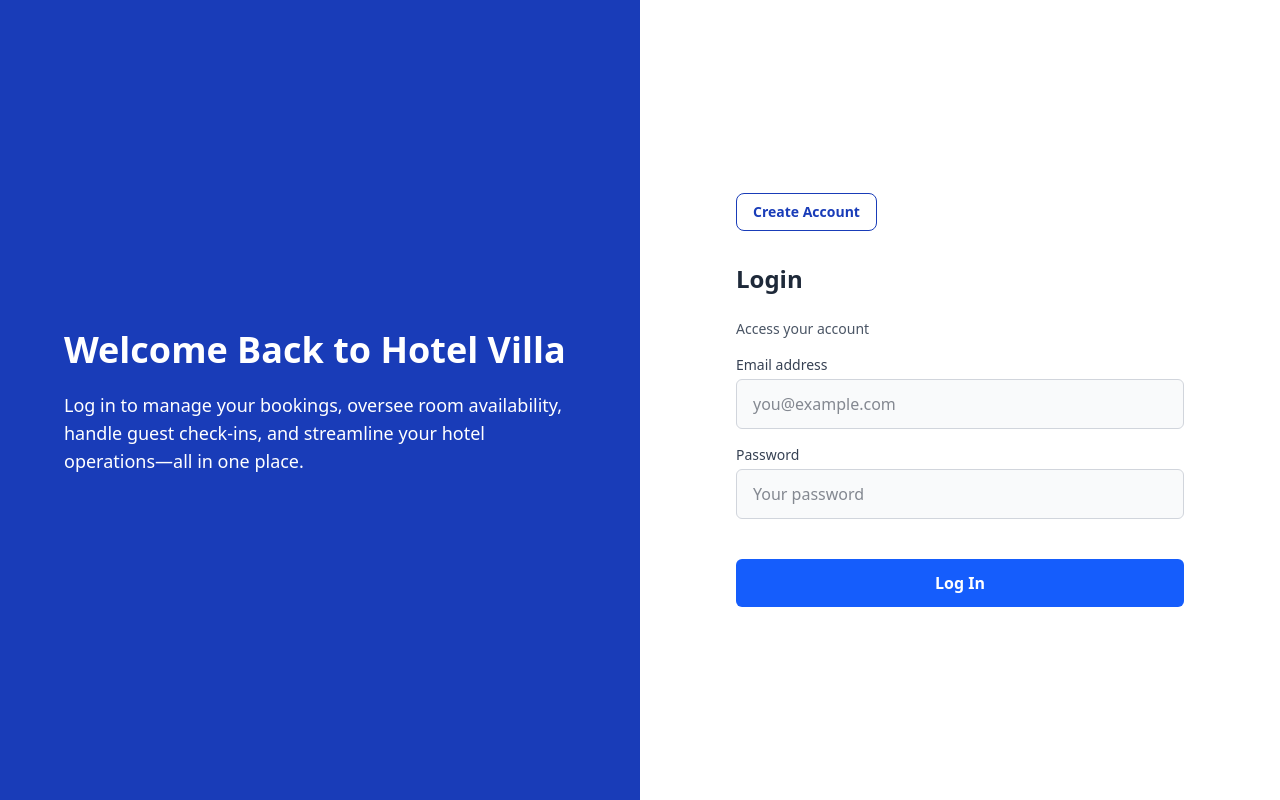
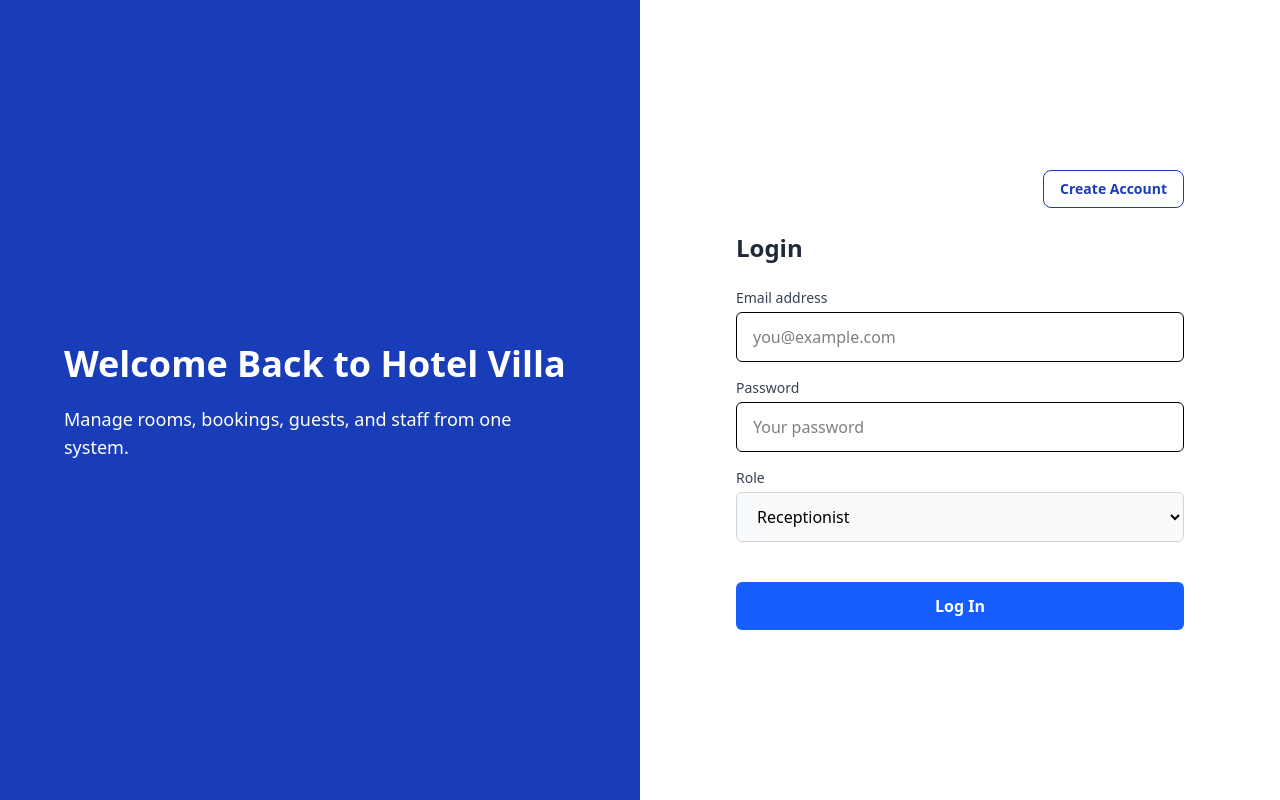
Before and after one commit to DonShanilka/hotel_management_system, a React (Vite) app: page / in a window 1280 px wide. Built offline with nearby package versions, Linux system fonts and the light colour scheme.

Commit message:
update auth and login page

```diff
--- a/src/components/loginPage/LoginPage.tsx
+++ b/src/components/loginPage/LoginPage.tsx
@@ -1,7 +1,7 @@
-import { useState } from 'react';
-import { useNavigate } from 'react-router-dom';
-import { useDispatch } from 'react-redux';
-import { loginAuth } from '../../reducer/UserSlice';
+import { useState } from "react";
+import { useNavigate } from "react-router-dom";
+import { useDispatch } from "react-redux";
+import { loginAuth } from "../../reducer/UserSlice";
 
 function LoginPage() {
   const navigate = useNavigate();
@@ -9,84 +9,137 @@ function LoginPage() {
 
   const [formdata, setFormData] = useState({
     userEmail: "",
-        password: ""
+    password: "",
+    rolle: "RECEPTIONIST",
   });
 
-    const handleChange = (e) => {
+  const handleChange = (e: React.ChangeEvent<HTMLInputElement>) => {
     setFormData({
       ...formdata,
-            [e.target.name]: e.target.value
+      [e.target.name]: e.target.value,
     });
   };
 
-    const handleSubmit = async (event) => {
-        event.preventDefault();
+  const handleSubmit = async (e: React.FormEvent) => {
+    e.preventDefault();
+
     try {
       const result = await dispatch(loginAuth(formdata)).unwrap();
-            localStorage.setItem("token", result.accessToken);
-            window.location.reload();
-            navigate('/');
+
+      const { accessToken, rolle } = result;
+
+      console.log("Access Token:", accessToken);
+      console.log("Role:", rolle);
+
+      // ✅ Save token & role
+      localStorage.setItem("token", accessToken);
+      localStorage.setItem("rolle", rolle);
+
+      // ✅ Role-based navigation
+      if (rolle === "HOUSEKEEPING") {
+        navigate("/admin/dashboard");
+      } else if (rolle === "MANAGER") {
+        navigate("/manager/dashboard");
+      } else if (rolle === "RECEPTIONIST") {
+        navigate("/reception/dashboard");
+      } else {
+        navigate("/");
+      }
+
     } catch (err) {
-            console.error(err);
+      console.error("Login failed:", err);
+      alert("Invalid email or password");
     }
   };
 
   return (
     <div className="flex flex-col md:flex-row min-h-screen bg-gray-100">
-            {/* Left Side - Marketing Section */}
+
+      {/* LEFT SIDE */}
       <div className="flex-1 bg-blue-800 text-white p-10 flex items-center justify-center">
         <div className="max-w-lg space-y-4">
           <h1 className="text-4xl font-bold leading-snug">
             Welcome Back to Hotel Villa
           </h1>
           <p className="text-lg">
-                    Log in to manage your bookings, oversee room availability, handle guest check-ins, and streamline your hotel operations—all in one place.
+            Manage rooms, bookings, guests, and staff from one system.
           </p>
         </div>
       </div>
 
-            {/* Right Side - Login Form */}
+      {/* RIGHT SIDE */}
       <div className="flex-1 bg-white p-10 flex items-center justify-center">
         <div className="w-full max-w-md">
-                    <div className="flex justify-between items-center mb-8">
-                        <a href="/register" className="px-4 py-2 text-sm font-semibold text-blue-800 border border-blue-800 rounded-lg hover:bg-blue-800 hover:text-white transition duration-300">
+
+          <div className="flex justify-end mb-6">
+            <a
+              href="/register"
+              className="px-4 py-2 text-sm font-semibold text-blue-800 border border-blue-800 rounded-lg hover:bg-blue-800 hover:text-white transition"
+            >
               Create Account
             </a>
           </div>
+
           <h2 className="text-2xl font-bold text-gray-800 mb-6">Login</h2>
-                    <p className="text-sm text-gray-600 mb-4">Access your account</p>
 
           <form className="space-y-4" onSubmit={handleSubmit}>
+
             <div>
-                            <label className="block text-sm font-medium text-gray-700">Email address</label>
+              <label className="block text-sm font-medium text-gray-700">
+                Email address
+              </label>
               <input
                 type="email"
                 name="userEmail"
-                                className="w-full px-4 py-3 mt-1 text-gray-900 bg-gray-50 border border-gray-300 rounded-md focus:outline-none focus:ring-2 focus:ring-blue-400"
+                className="w-full px-4 py-3 mt-1 border rounded-md"
                 placeholder="you@example.com"
                 required
                 value={formdata.userEmail}
                 onChange={handleChange}
               />
             </div>
+
             <div>
-                            <label className="block text-sm font-medium text-gray-700">Password</label>
+              <label className="block text-sm font-medium text-gray-700">
+                Password
+              </label>
               <input
                 type="password"
                 name="password"
-                                className="w-full px-4 py-3 mt-1 text-gray-900 bg-gray-50 border border-gray-300 rounded-md focus:outline-none focus:ring-2 focus:ring-blue-400"
+                className="w-full px-4 py-3 mt-1 border rounded-md"
                 placeholder="Your password"
                 required
                 value={formdata.password}
                 onChange={handleChange}
               />
             </div>
+
+            {/* ROLE */}
+            <div>
+              <label className="block text-sm font-medium text-gray-700">
+                Role
+              </label>
+              <select
+                className="w-full px-4 py-3 mt-1 bg-gray-50 border border-gray-300 rounded-md focus:outline-none focus:ring-2 focus:ring-blue-400"
+                value={formdata.rolle}
+                onChange={(e) =>
+                  setFormData({ ...formdata, rolle: e.target.value })
+                }
+              >
+                <option value="ADMIN">Admin</option>
+                <option value="MANAGER">Manager</option>
+                <option value="RECEPTIONIST">Receptionist</option>
+                <option value="HOUSEKEEPING">House Keeping</option>
+              </select>
+            </div>
+
             <button
               type="submit"
-                            className="w-full py-3 mt-6 font-semibold text-white bg-blue-600 rounded-md hover:bg-blue-700 transition duration-300"
+              className="w-full py-3 mt-6 font-semibold text-white bg-blue-600 rounded-md hover:bg-blue-700"
             >
               Log In
             </button>
+
           </form>
         </div>
       </div>
--- a/src/components/registerPage/RegisterPage.tsx
+++ b/src/components/registerPage/RegisterPage.tsx
@@ -1,86 +1,153 @@
-import { useState} from 'react';
-import { useDispatch } from 'react-redux';
-import{saveUser} from '../../reducer/UserSlice'
+import { useState } from "react";
+import { useDispatch } from "react-redux";
+import { saveUser } from "../../reducer/UserSlice";
 import { useNavigate } from "react-router-dom";
 
 const RegisterPage = () => {
   const navigate = useNavigate();
-
   const dispatch = useDispatch();
 
   const [userdata, setUserData] = useState({
-        userEmail: '',
-        password: '',
-        confirmPassword: '',
+    userEmail: "",
+    password: "",
+    confirmPassword: "",
+    rolle: "RECEPTIONIST", // default role
   });
 
-    const handleSubmit = async (event : any) => {
+  const handleSubmit = async (event: React.FormEvent) => {
     event.preventDefault();
-        if(!userdata.userEmail && !userdata.password && !userdata.confirmPassword){
-            alert("Fill all fields")
+
+    if (
+      !userdata.userEmail ||
+      !userdata.password ||
+      !userdata.confirmPassword ||
+      !userdata.rolle
+    ) {
+      alert("Please fill all fields");
+      return;
     }
-        if(userdata.password !== userdata.confirmPassword){
-            alert("Passowrd didn't match")
+
+    if (userdata.password !== userdata.confirmPassword) {
+      alert("Passwords do not match");
+      return;
     }
-        else{
-            dispatch(saveUser(userdata));
+
+    // remove confirmPassword before sending
+    const payload = {
+      userEmail: userdata.userEmail,
+      password: userdata.password,
+      rolle: userdata.rolle,
+    };
+
+    dispatch(saveUser(payload));
     alert("Registration successful");
     navigate("/login");
-        }
   };
 
   return (
     <div className="flex flex-col md:flex-row min-h-screen bg-gray-100">
+      {/* LEFT SIDE */}
       <div className="flex-1 bg-blue-800 text-white p-10 flex items-center justify-center">
         <div className="max-w-lg space-y-4">
           <h1 className="text-4xl font-bold leading-snug">
             You manage the Guests. We manage the Rest.
           </h1>
           <p className="text-lg">
-                    Simplify hotel operations, streamline reservations, manage staff and rooms, and deliver unforgettable guest experiences—all from one powerful platform with HotelEase.
+            Simplify hotel operations, streamline reservations, manage staff and
+            rooms, and deliver unforgettable guest experiences—all from one
+            powerful platform with HotelEase.
           </p>
         </div>
       </div>
 
+      {/* RIGHT SIDE */}
       <div className="flex-1 bg-white p-10 flex items-center justify-center">
         <div className="w-full max-w-md">
           <div className="flex justify-between items-center mb-8">
-                        <a href="/login" className="px-4 py-2 text-sm font-semibold text-blue-800 border border-blue-800 rounded-lg hover:bg-blue-800 hover:text-white transition duration-300">Sign In</a>
+            <a
+              href="/login"
+              className="px-4 py-2 text-sm font-semibold text-blue-800 border border-blue-800 rounded-lg hover:bg-blue-800 hover:text-white transition duration-300"
+            >
+              Sign In
+            </a>
           </div>
-                    <h2 className="text-2xl font-bold text-gray-800 mb-6">Registration</h2>
+
+          <h2 className="text-2xl font-bold text-gray-800 mb-6">
+            Registration
+          </h2>
 
           <form className="space-y-4" onSubmit={handleSubmit}>
+            {/* EMAIL */}
             <div>
-                            <label className="block text-sm font-medium text-gray-700">Email address</label>
+              <label className="block text-sm font-medium text-gray-700">
+                Email address
+              </label>
               <input
                 type="email"
                 className="w-full px-4 py-3 mt-1 text-gray-900 bg-gray-50 border border-gray-300 rounded-md focus:outline-none focus:ring-2 focus:ring-blue-400"
                 placeholder="you@example.com"
                 required
-                                onChange={(val) => setUserData({ ...userdata, userEmail: val.target.value })}
+                onChange={(e) =>
+                  setUserData({ ...userdata, userEmail: e.target.value })
+                }
               />
             </div>
+
+            {/* PASSWORD */}
             <div>
-                            <label className="block text-sm font-medium text-gray-700">Password</label>
+              <label className="block text-sm font-medium text-gray-700">
+                Password
+              </label>
               <input
                 type="password"
                 className="w-full px-4 py-3 mt-1 text-gray-900 bg-gray-50 border border-gray-300 rounded-md focus:outline-none focus:ring-2 focus:ring-blue-400"
                 placeholder="Enter 8 characters or more"
                 required
-                                onChange={(val) => setUserData({ ...userdata, password: val.target.value })}
+                onChange={(e) =>
+                  setUserData({ ...userdata, password: e.target.value })
+                }
               />
             </div>
+
+            {/* CONFIRM PASSWORD */}
             <div>
-                            <label className="block text-sm font-medium text-gray-700">Repeat password</label>
+              <label className="block text-sm font-medium text-gray-700">
+                Repeat password
+              </label>
               <input
                 type="password"
                 className="w-full px-4 py-3 mt-1 text-gray-900 bg-gray-50 border border-gray-300 rounded-md focus:outline-none focus:ring-2 focus:ring-blue-400"
                 placeholder="Confirm your password"
                 required
-                                onChange={(val) => setUserData({ ...userdata, confirmPassword: val.target.value })}
+                onChange={(e) =>
+                  setUserData({
+                    ...userdata,
+                    confirmPassword: e.target.value,
+                  })
+                }
               />
             </div>
 
+            {/* ROLE */}
+            <div>
+              <label className="block text-sm font-medium text-gray-700">
+                Role
+              </label>
+              <select
+                className="w-full px-4 py-3 mt-1 bg-gray-50 border border-gray-300 rounded-md focus:outline-none focus:ring-2 focus:ring-blue-400"
+                value={userdata.rolle}
+                onChange={(e) =>
+                  setUserData({ ...userdata, rolle: e.target.value })
+                }
+              >
+                <option value="ADMIN">Admin</option>
+                <option value="MANAGER">Manager</option>
+                <option value="RECEPTIONIST">Receptionist</option>
+                <option value="HOUSEKEEPING">House Keeping</option>
+              </select>
+            </div>
+
+            {/* SUBMIT */}
             <button
               type="submit"
               className="w-full py-3 mt-6 font-semibold text-white bg-blue-600 rounded-md hover:bg-blue-700 transition duration-300"
--- a/src/model/User.ts
+++ b/src/model/User.ts
@@ -1,5 +1,6 @@
 export class User{
   userEmail!:string;
   password!:string;
+  rolle!:string;
   confirmPassword!:string;
 }
--- a/src/reducer/UserSlice.ts
+++ b/src/reducer/UserSlice.ts
@@ -18,6 +18,7 @@ export const saveUser = createAsyncThunk(
       const response = await api.post('/api/auth/addUser', {
         userEmail: userData.userEmail,
         password: userData.password,
+        rolle: userData.rolle
     });
     return response.data;
     }catch(err){
@@ -33,7 +34,8 @@ export const loginAuth = createAsyncThunk(
     try{
       const response = await api.post('/api/auth/login',{
         userEmail:user.userEmail,
-        password:user.password
+        password:user.password,
+        rolle:user.rolle
       });
       return response.data;
     }catch(err){
```
Also changed, not shown: 1 other file (tests, documents, lock files or other folders). Lines whose indentation alone changed are shown as unchanged.
